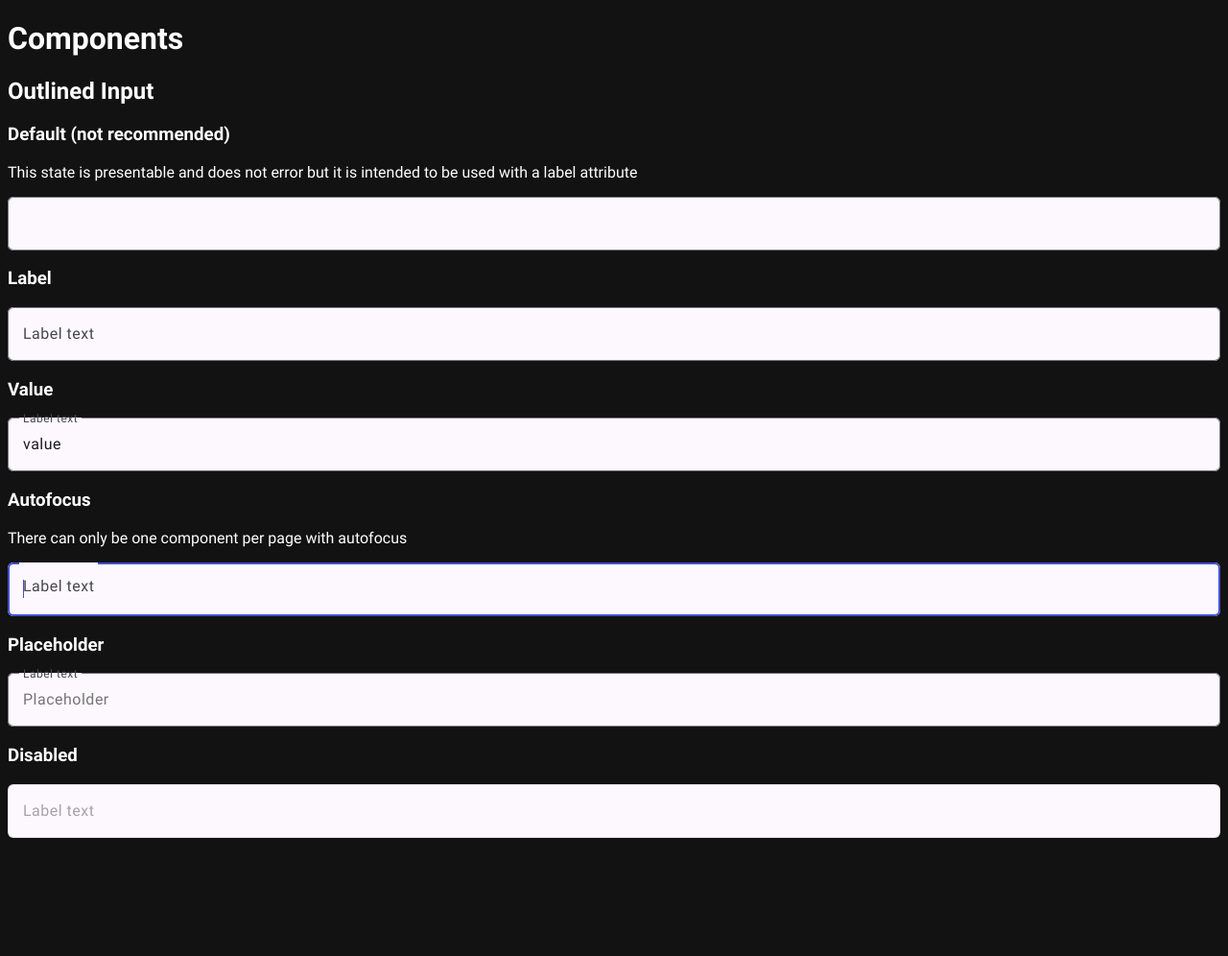
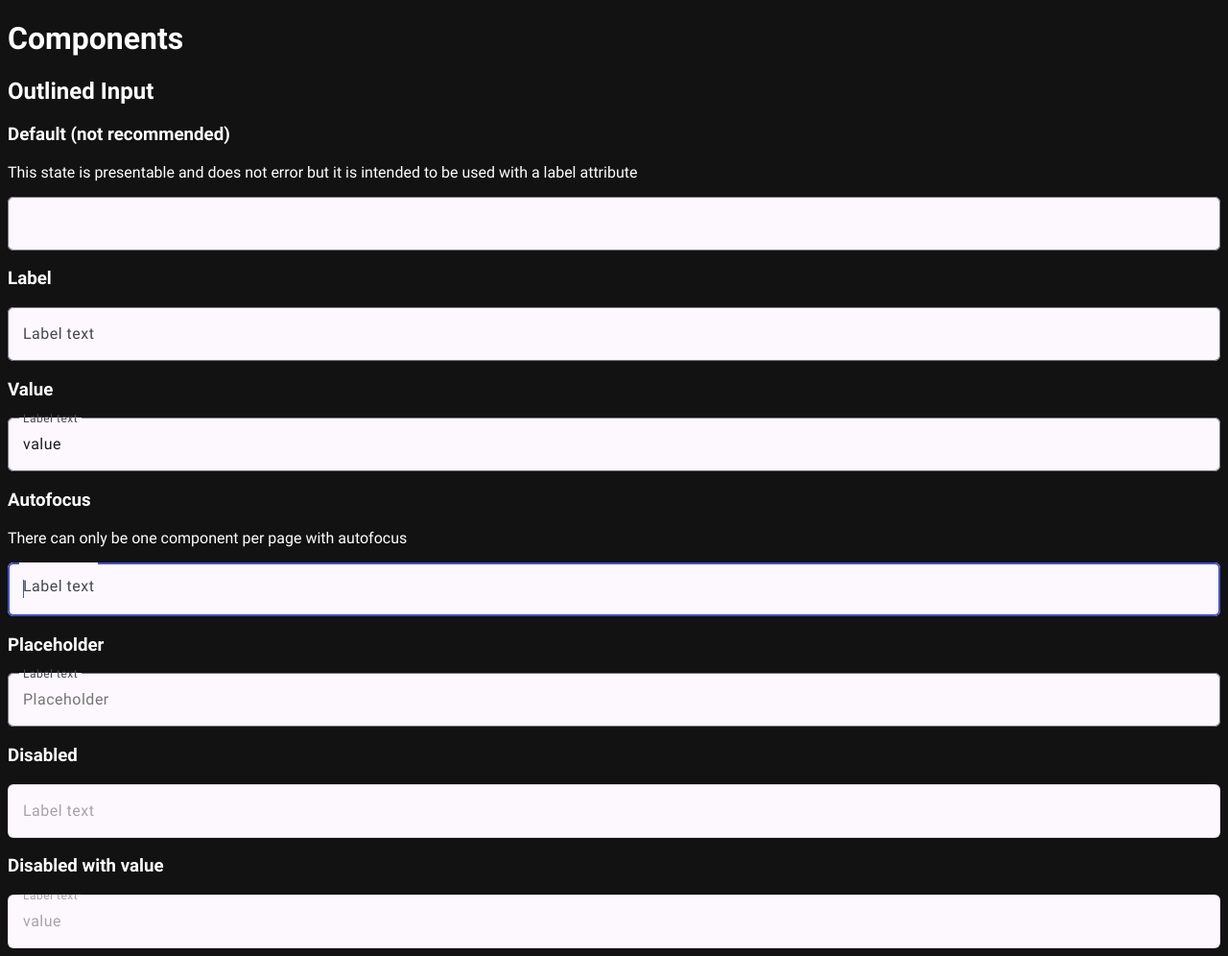
Before and after one commit to SantaClaas/3, a website built with Vite: page page/index.html in a window 1280 px wide. Shown: the whole page at 96% size. Before the commit the page ends 881 px from the top, so only its background shows below. Built offline with nearby package versions, Linux system fonts and the light colour scheme.

Commit message:
Add disabled example with value
as it is more likely than without value based on experience

```diff
--- a/page/index.html
+++ b/page/index.html
@@ -36,6 +36,9 @@
   <dim-outlined-input label="Label text" placeholder="Placeholder"></dim-outlined-input>
   <h3>Disabled</h3>
   <dim-outlined-input label="Label text" disabled></dim-outlined-input>
+  <h3>Disabled with value</h3>
+  <dim-outlined-input label="Label text" value="value" disabled></dim-outlined-input>
+
 </body>
 
 </html>
```
